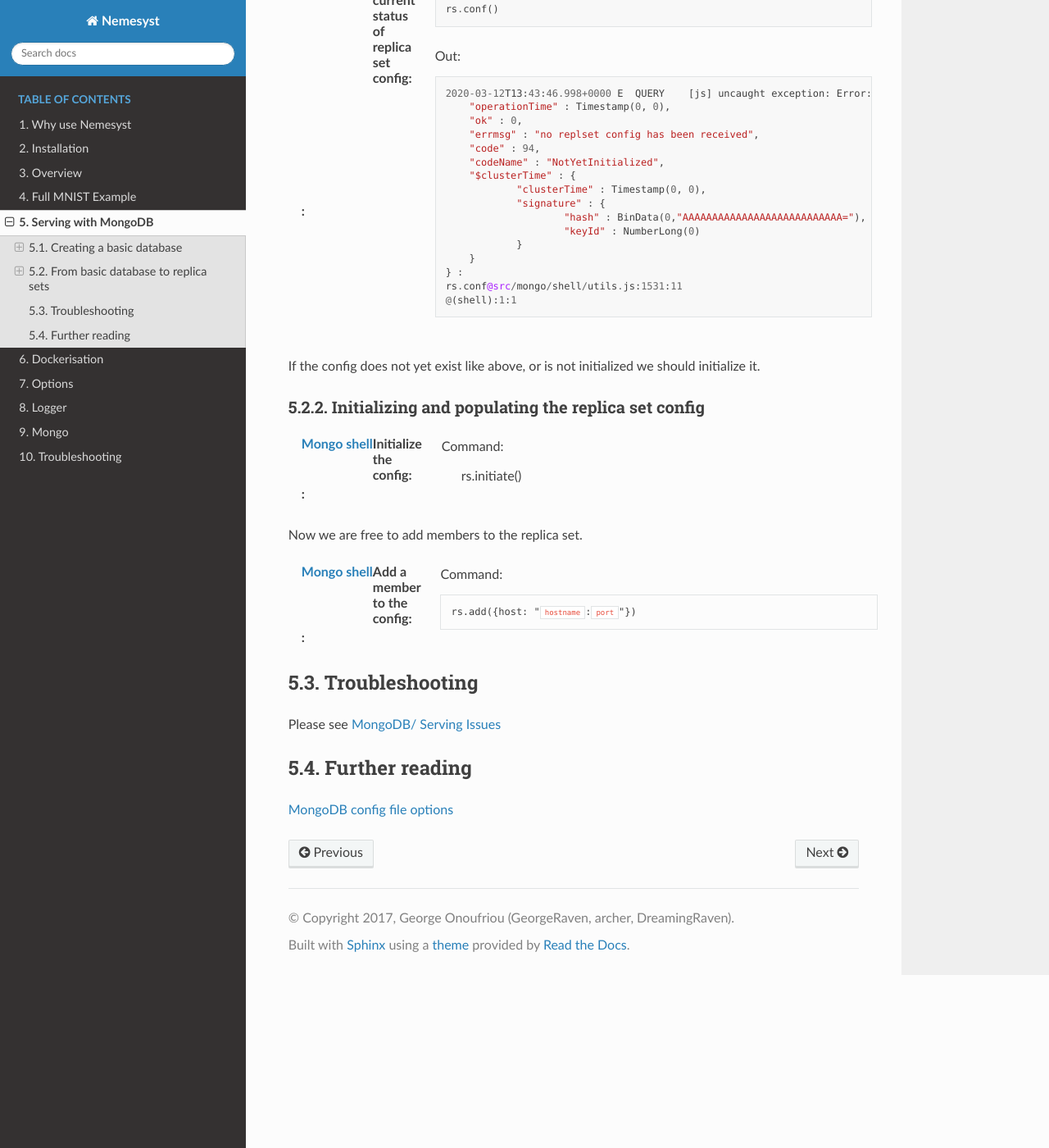
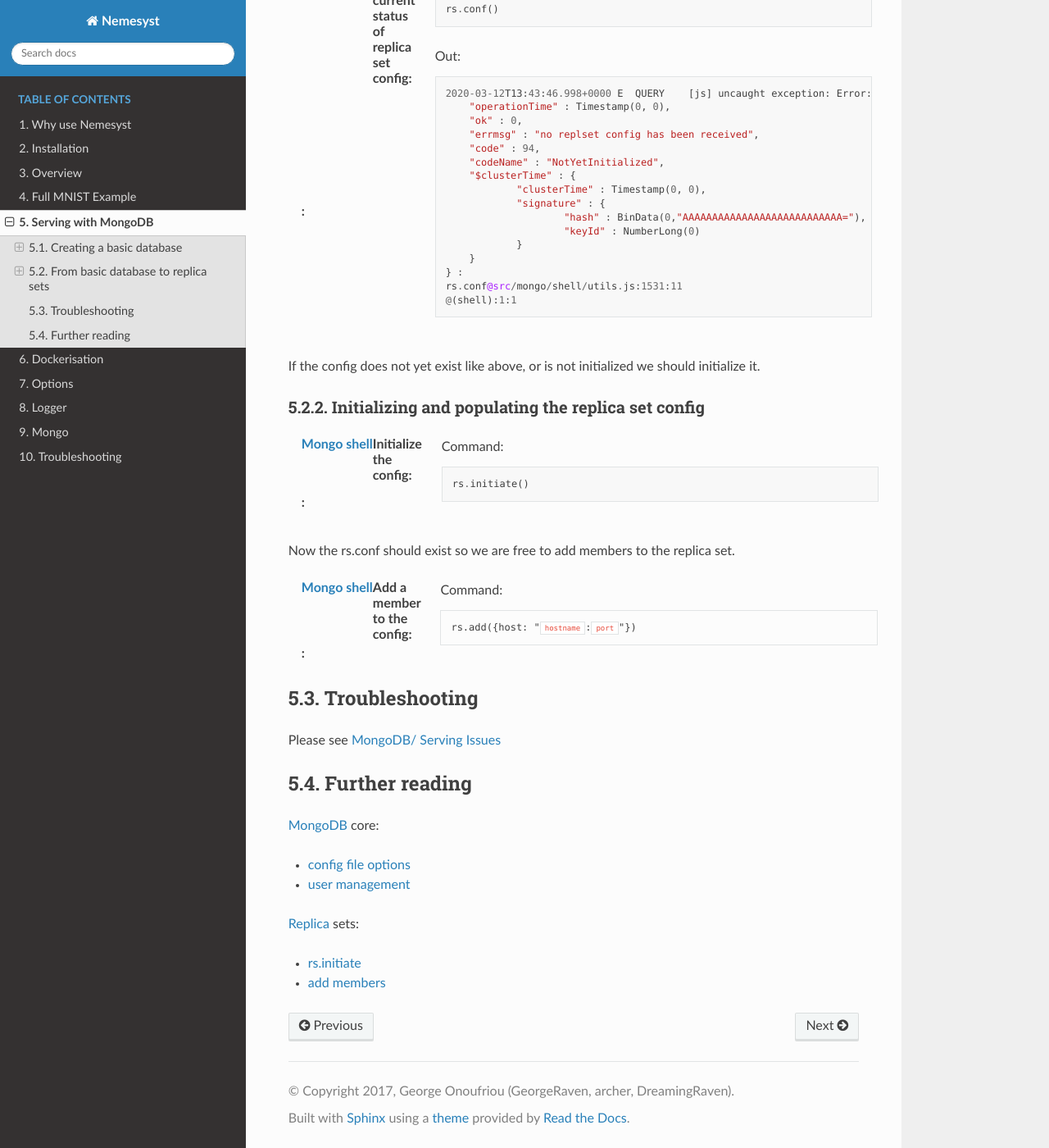
Before and after one commit to DreamingRaven/nemesyst, a Sphinx documentation site: the page built from docs/source/serving.rst, in a window 1280 px wide and 1400 px high, scrolled down 3858 px. Shown: the whole window at 82% size. Built offline with Sphinx 7.4.7 and the Read the Docs theme 2.0.0, drawn with Linux system fonts in a browser that asks for light colours; the version number could not be read and is left out.

Commit message:
Expanded additional reading serving with mongodb

```diff
--- a/docs/source/serving.rst
+++ b/docs/source/serving.rst
@@ -11,6 +11,9 @@
 
 .. _mongodb compass: https://www.mongodb.com/products/compass
 .. |mongodb compass| replace:: MongoDB Compass
+
+.. _replica: https://docs.mongodb.com/manual/replication/
+.. |replica| replace:: Replica
 
 .. _mongo shell: https://docs.mongodb.com/manual/mongo/
 .. |mongo shell| replace:: Mongo shell
@@ -234,9 +237,11 @@ Initializing and populating the replica set config
 
   Command:
 
+  .. parsed-literal::
+
     rs.initiate()
 
-Now we are free to add members to the replica set.
+Now the rs.conf should exist so we are free to add members to the replica set.
 
 :|mongo shell|_ Add a member to the config\::
 
@@ -254,4 +259,16 @@ Please see |troubleshooting|
 Further reading
 +++++++++++++++
 
-`MongoDB config file options <https://docs.mongodb.com/manual/reference/configuration-options/>`_
+|mongodb|_ core:
+
+- `config file options <https://docs.mongodb.com/manual/reference/configuration-options/>`_
+- `user management <https://docs.mongodb.com/manual/tutorial/manage-users-and-roles/#manage-users-and-roles/>`_
+
+|replica|_ sets:
+
+- `rs.initiate <https://docs.mongodb.com/manual/reference/method/rs.initiate//>`_
+- `add members <https://docs.mongodb.com/manual/tutorial/expand-replica-set//>`_
+
+
+..
+  `link template </>`_
```
